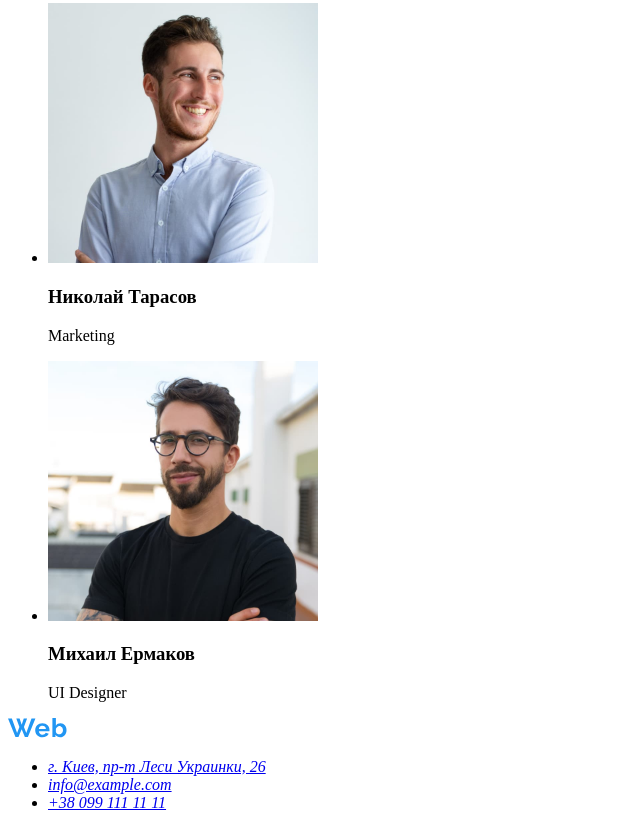
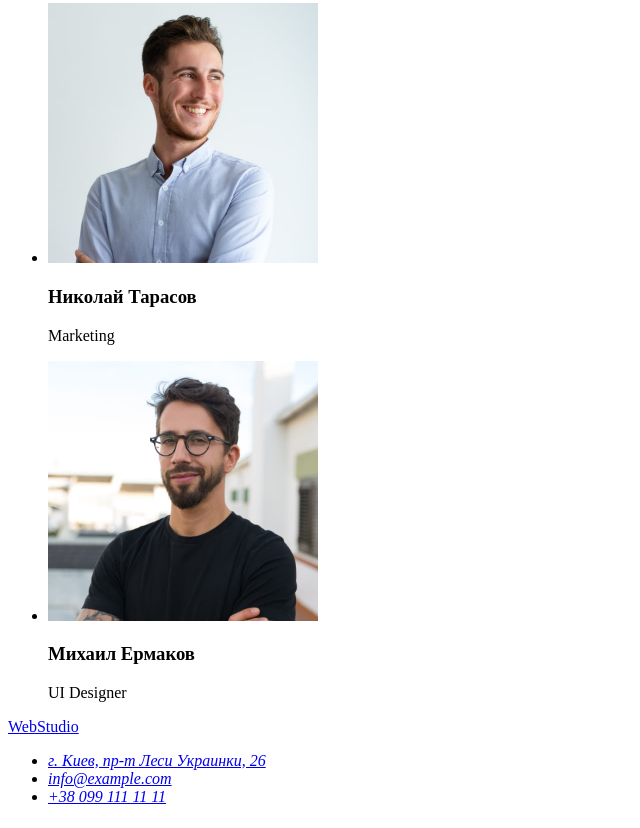
Before and after one commit to Justin-Quayle/goit-markup-hw-01, a plain HTML site: page index.html in a window 1280 px wide. Shown: the part 2285-3113 px from the top of the page, without its empty margins (0-640 px from the left). Drawn offline with Linux system fonts and the light colour scheme.

Commit message:
Logo fixed

```diff
--- a/index.html
+++ b/index.html
@@ -100,7 +100,7 @@
     </main>
     <!-- Подвал -->
     <footer>
-        <img src="./images/webstudio.svg" alt="Лого фирмы">
+        <a href="WebStudio">WebStudio</a>
         <address>
             <ul>
                 <li><a href="https://goo.gl/maps/T53Qd2FFMCS9AuRg6" target="_blank">г. Киев, пр-т Леси Украинки, 26</a></li>
```
